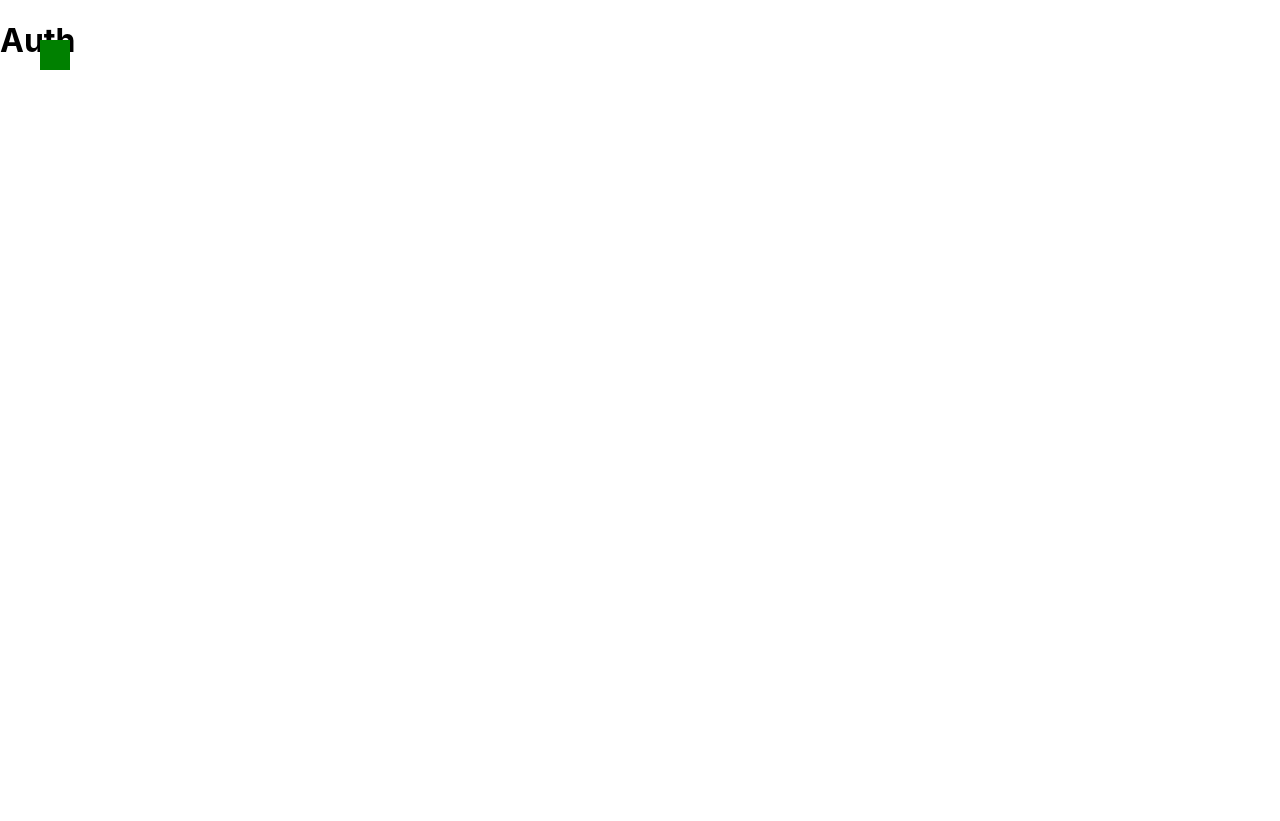
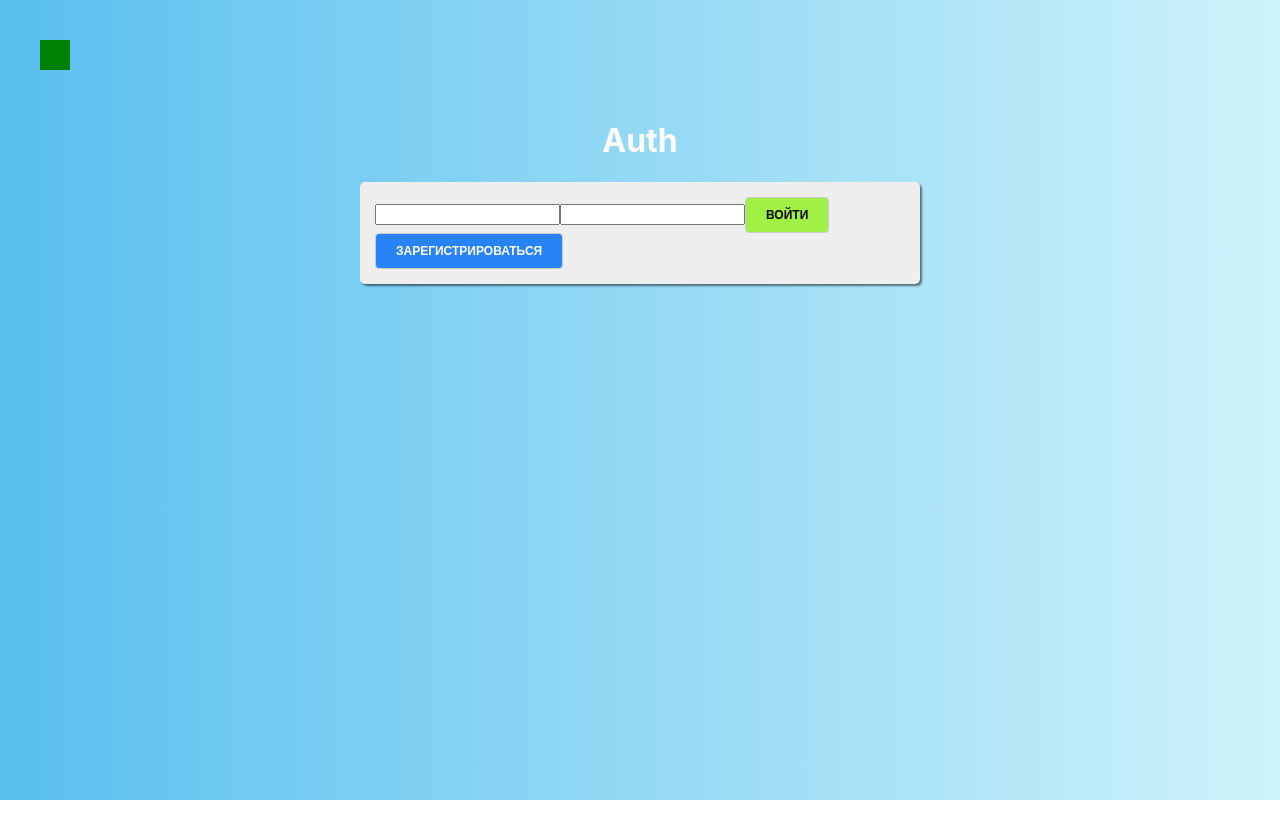
Before and after one commit to mynamedaze/minin, a React (Create React App) app: page /auth in a window 1280 px wide. After the commit the page ends 800 px from the top, so only its background shows below. Built offline with nearby package versions, Linux system fonts and the light colour scheme.

Commit message:
smallfix2

```diff
--- a/src/containers/Auth/Auth.jsx
+++ b/src/containers/Auth/Auth.jsx
@@ -1,10 +1,43 @@
 import React from 'react';
+import './Auth.scss';
+import Button from "../../components/UI/Button/Button";
 
 class Auth extends React.Component {
+
+  loginHandler = () => {
+
+  };
+
+  registerHandler = () => {
+
+  };
+
+  submitHandler = event => {
+    event.preventDefault();
+  };
+
   render() {
     return (
-      <div>
-        <h1>Auth</h1>
+      <div className="auth">
+        <div>
+          <h1>Auth</h1>
+
+          <form className="auth-form"
+                onSubmit={this.submitHandler}
+          >
+            <input type="text"/>
+            <input type="text"/>
+
+            <Button
+              type={'success'}
+              onClick={this.loginHandler}
+            >Войти</Button>
+            <Button
+              type={'primary'}
+              onClick={this.registerHandler}
+            >Зарегистрироваться</Button>
+          </form>
+        </div>
       </div>
     );
   }
--- /dev/null
+++ b/src/containers/Auth/Auth.scss
@@ -0,0 +1,24 @@
+.auth {
+  display: flex;
+  justify-content: center;
+  padding-top: 100px;
+  flex-grow: 1;
+  width: 100%;
+  background: linear-gradient(270deg, #cef2fa 0%, #59bfef 100%);
+  height: 100%;
+  > div {
+    width: 100%;
+    max-width: 600px;
+    padding: 0 20px;
+  }
+  h1 {
+    color: #fff;
+    text-align: center;
+  }
+  .auth-form {
+    background: #eee;
+    box-shadow: 2px 2px 2px rgba(0, 0, 0, .5);
+    padding: 15px;
+    border-radius: 5px;
+  }
+}
```
